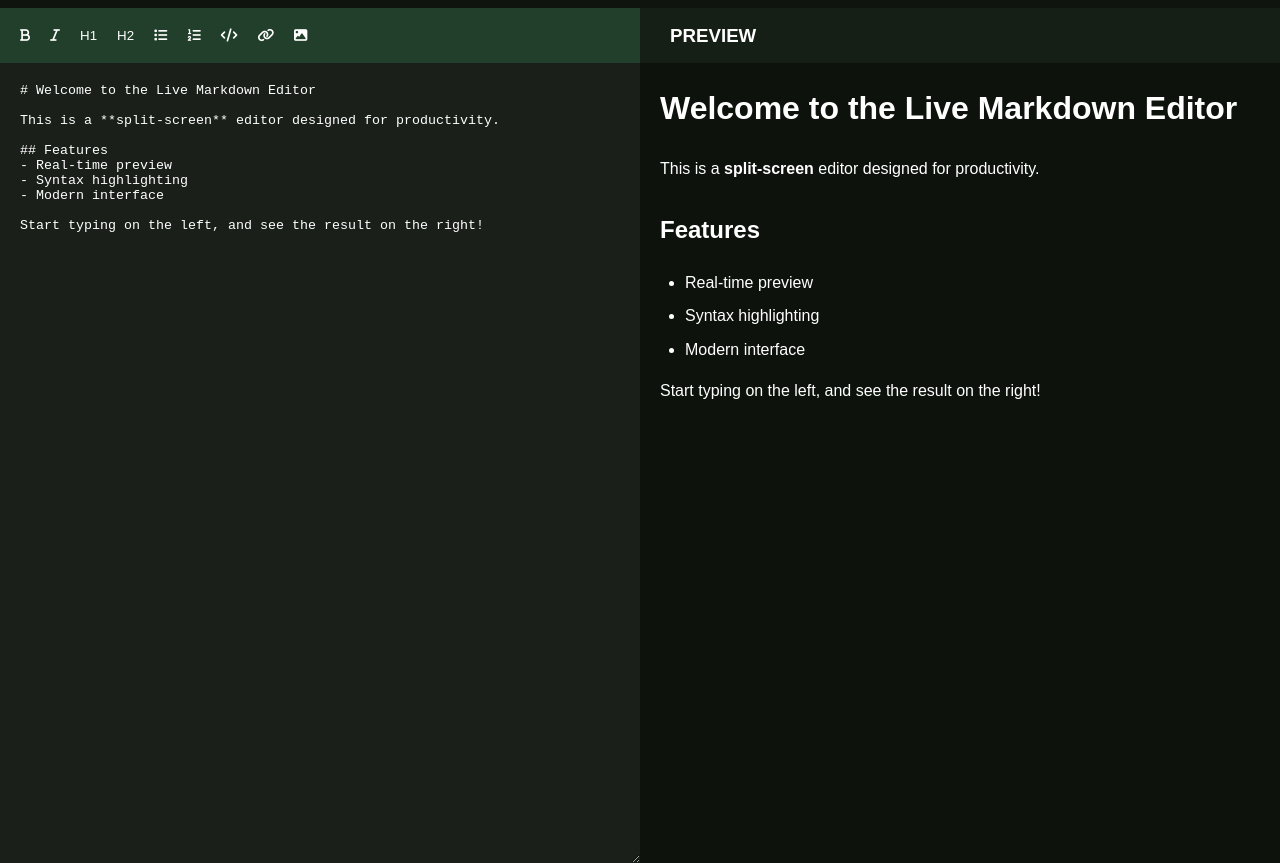
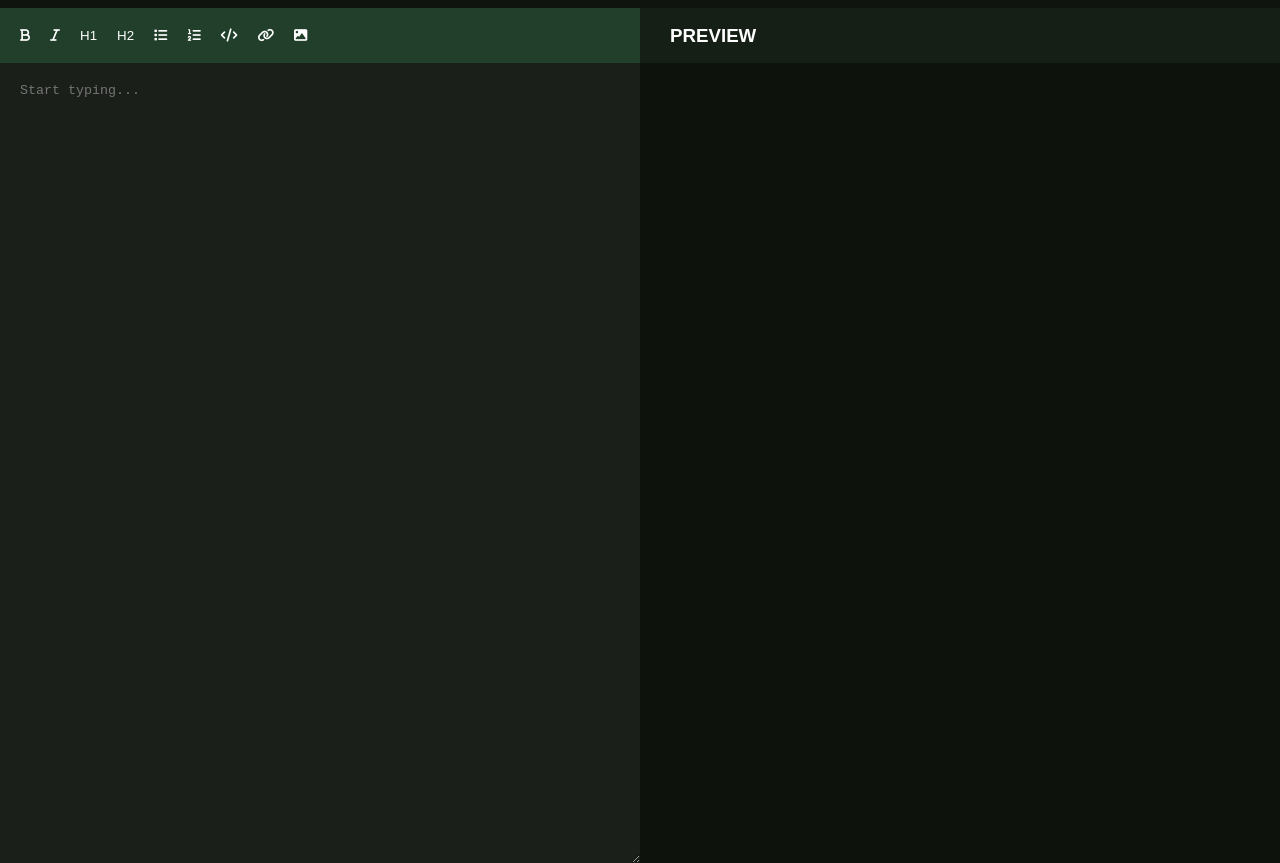
Before and after one commit to KoryTECH/Live-markdown-editor, a plain HTML site: page index.html in a window 1280 px wide. Shown: the part 67-930 px from the top of the page. Drawn offline with nearby package versions, Linux system fonts and the light colour scheme.

Commit message:
Update index.html

```diff
--- a/index.html
+++ b/index.html
@@ -4,7 +4,6 @@
     <meta charset="UTF-8" />
     <meta name="viewport" content="width=device-width, initial-scale=1.0" />
     <title>Live Markdown Editor</title>
-    <script src="https://cdn.jsdelivr.net/npm/marked/marked.min.js"></script>
     <link rel="stylesheet" href="style.css" />
     <link
       rel="stylesheet"
@@ -17,10 +16,10 @@
       <span class="name"> Live Markdown Editor</span>
       <span class="header-btns">
         <button type="button" class="export" id="html">
-          <i class="fa-solid fa-code"></i>Export HTML
+          <i class="fa-solid fa-code"></i> Export HTML
         </button>
         <button type="button" class="export" id="md">
-          <i class="fa-solid fa-download"></i>Export MD
+          <i class="fa-solid fa-download"></i> Export MD
         </button>
         <button type="button" class="theme">🔆</button>
       </span>
@@ -58,22 +57,11 @@
       <div class="preview-toolbar"><h3>PREVIEW</h3></div>
     </div>
     <div class="input-preview">
-      <textarea id="editor" placeholder="Start typing...">
-# Welcome to the Live Markdown Editor
-
-This is a **split-screen** editor designed for productivity.
-
-## Features
-- Real-time preview
-- Syntax highlighting
-- Modern interface
-
-Start typing on the left, and see the result on the right!
-
-        </textarea
+      <textarea id="editor" placeholder="Start typing..."></textarea
       >
       <iframe id="preview-page"></iframe>
     </div>
+    <script src="https://cdn.jsdelivr.net/npm/marked/marked.min.js"></script>
     <script src="script.js"></script>
   </body>
 </html>
```
